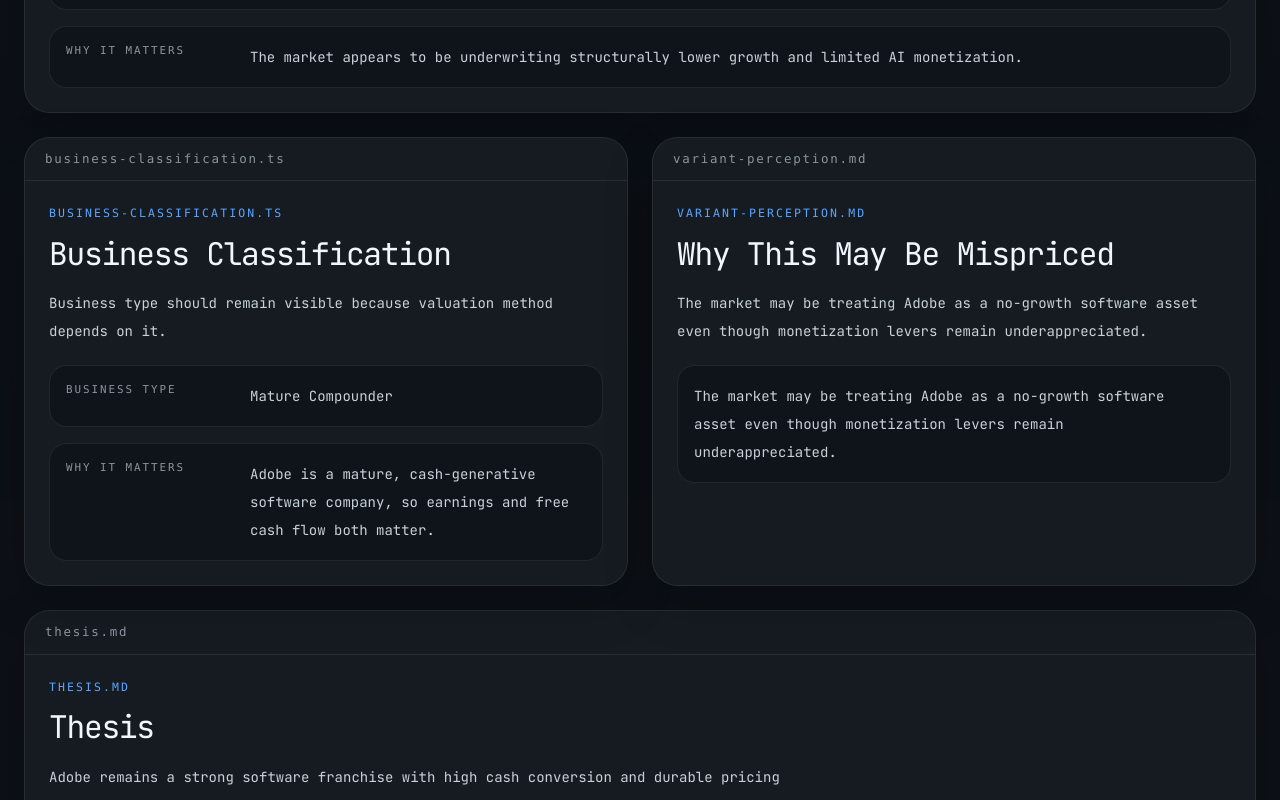
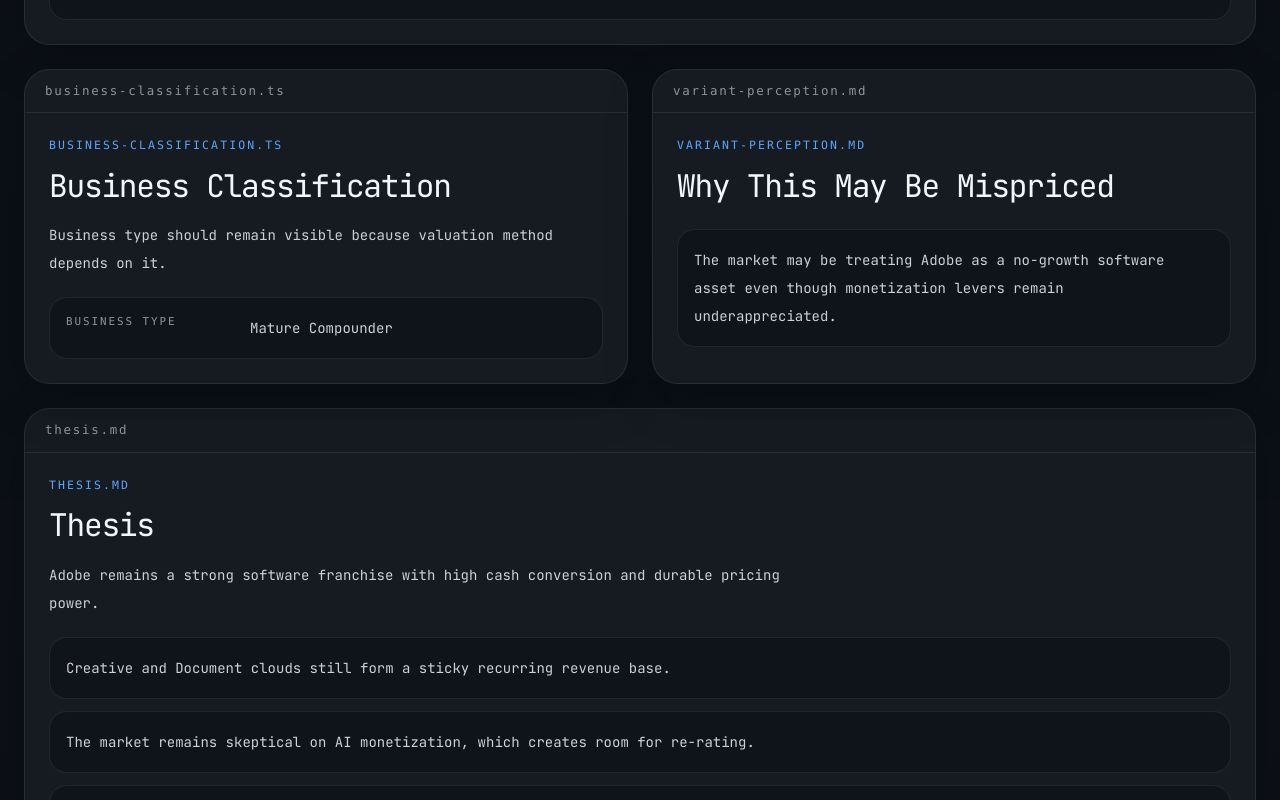
Before and after one commit to huangc28/deepvalue-lab, a React (Vite) app in the folder web/: page /stocks/ADBE in a window 1280 px wide. Shown: the part 1100-1900 px from the top of the page. Built offline with nearby package versions, Linux system fonts and the light colour scheme.

Commit message:
Reduce repeated copy on stock detail page

```diff
--- a/web/src/pages/stock-detail-page.tsx
+++ b/web/src/pages/stock-detail-page.tsx
@@ -108,7 +108,6 @@
           <ResearchSection
             fileLabel="conclusion.md"
             title={m.detail.conclusionTitle}
-            description={text(stock.provisionalConclusion ?? stock.summary)}
           >
             <InfoList
               items={[
@@ -135,17 +134,13 @@
               description={m.detail.businessClassificationDescription}
             >
               <InfoList
-                items={[
-                  [m.detail.businessType, text(stock.businessType)],
-                  [m.detail.whyItFits, text(stock.valuationLens.rationale)],
-                ]}
+                items={[[m.detail.businessType, text(stock.businessType)]]}
               />
             </ResearchSection>
 
             <ResearchSection
               fileLabel="variant-perception.md"
               title={m.detail.variantPerceptionTitle}
-              description={text(stock.variantPerception)}
             >
               <BulletList items={[stock.variantPerception]} />
             </ResearchSection>
@@ -250,7 +245,6 @@
           <ResearchSection
             fileLabel="pricing-context.md"
             title={m.detail.currentPriceImpliesTitle}
-            description={text(stock.currentPriceImplies)}
           >
             <div className="space-y-4">
               <BulletList items={[stock.currentPriceImplies]} />
@@ -270,10 +264,6 @@
             <ResearchSection
               fileLabel="thesis-status.md"
               title={m.detail.thesisStatusTitle}
-              description={m.detail.thesisStatusDescription.replace(
-                '{status}',
-                m.status.thesisValue[stock.thesisStatus],
-              )}
             >
               <InfoList
                 items={[
@@ -443,7 +433,7 @@
 }: {
   fileLabel: string
   title: string
-  description: string
+  description?: string
   children: ReactNode
 }) {
   return (
@@ -455,9 +445,11 @@
           <h3 className="mt-2 font-serif text-[1.95rem] tracking-[-0.04em] text-[var(--ink-primary)]">
             {title}
           </h3>
-          <p className="mt-3 max-w-3xl text-sm leading-7 text-[var(--ink-secondary)]">
-            {description}
-          </p>
+          {description ? (
+            <p className="mt-3 max-w-3xl text-sm leading-7 text-[var(--ink-secondary)]">
+              {description}
+            </p>
+          ) : null}
         </div>
 
         {children}
```
